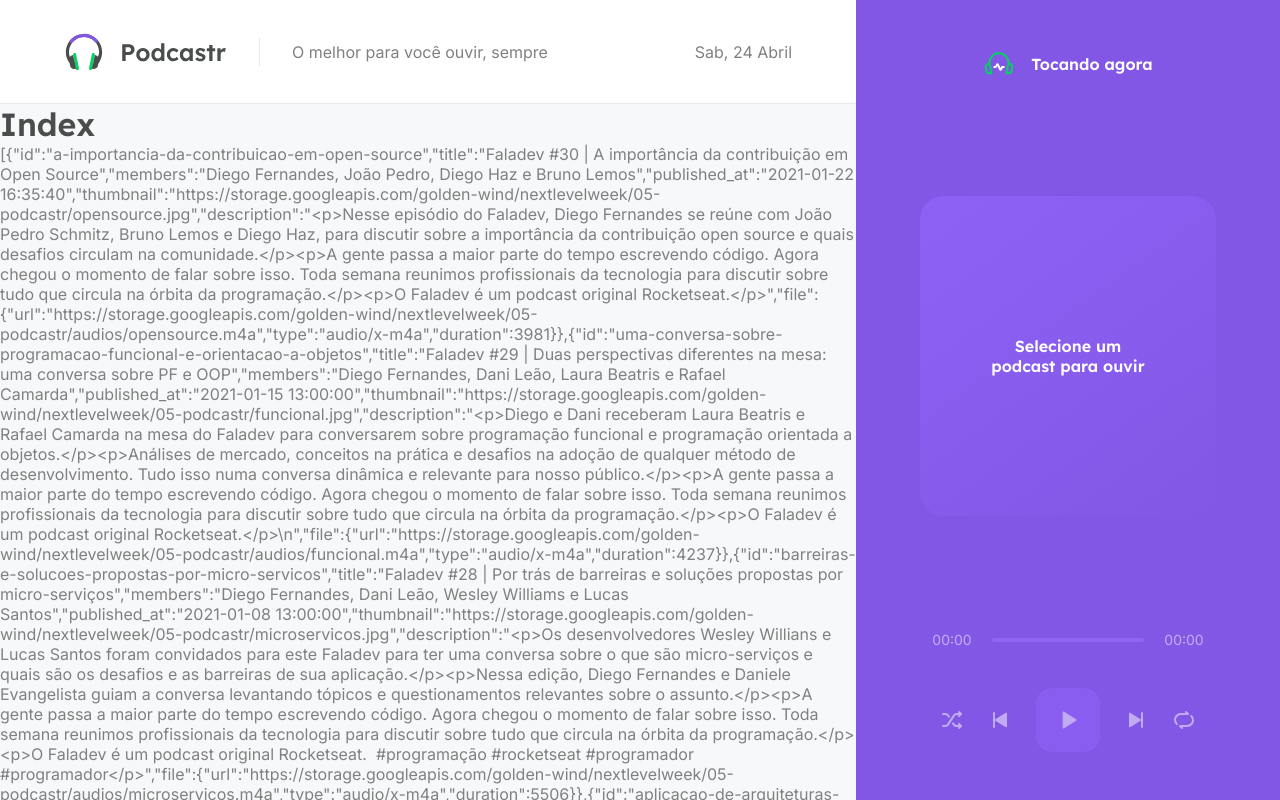
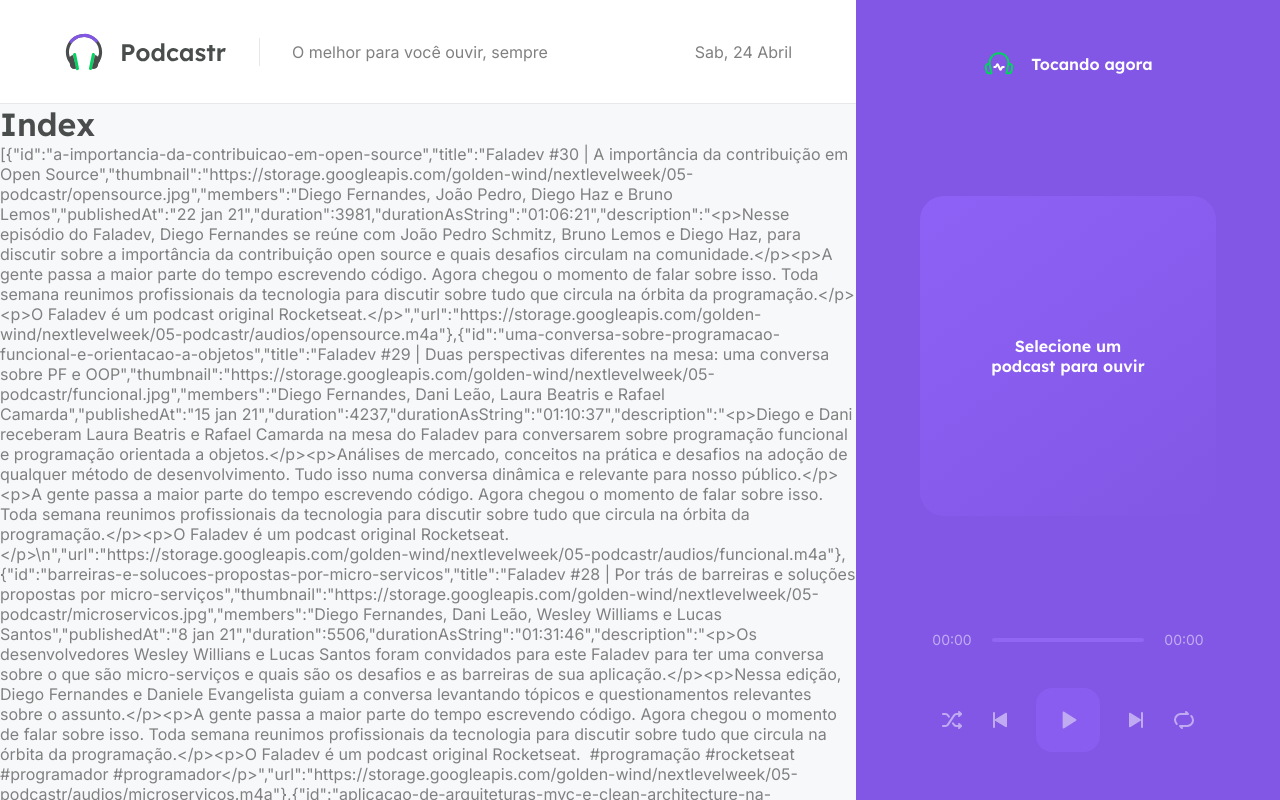
Before and after one commit to eduardomendoncabraga/podcastr, a Next.js app: page / in a window 1280 px wide. Shown: the top 800 px of the page. Built offline with nearby package versions, Linux system fonts and the light colour scheme; data requests are answered from the project's data file.

Commit message:
Typing and formatting data

```diff
--- a/package.json
+++ b/package.json
@@ -9,6 +9,7 @@
     "server": "json-server server.json -w -d 750 -p 3333"
   },
   "dependencies": {
+    "axios": "^0.21.1",
     "date-fns": "^2.21.1",
     "next": "10.1.3",
     "react": "17.0.2",
--- a/src/pages/index.tsx
+++ b/src/pages/index.tsx
@@ -1,8 +1,26 @@
-// SPA
-// SSR
-// SSG
+import { GetStaticProps } from 'next';
+import { format, parseISO } from 'date-fns';
+import ptBR from 'date-fns/locale/pt-BR';
+import { api } from '../services/api';
+import { convertDurationToTimeString } from '../utils/convertDurationToTimeString';
 
-export default function Home(props) {
+type Episode = {
+  id: string;
+  title: string;
+  members: string;
+  thumbnail: string;
+  description: string;
+  duration: number;
+  durationAsString: string;
+  url: string;
+  publishedAt: string;
+};
+
+type HomeProps = {
+  episodes: Episode[];
+};
+
+export default function Home(props: HomeProps) {
   return (
     <div>
       <h1>Index</h1>
@@ -11,14 +29,35 @@ export default function Home(props) {
   );
 }
 
-export async function getStaticProps() {
-  const response = await fetch('http://localhost:3333/episodes');
-  const data = await response.json();
+export const getStaticProps: GetStaticProps = async () => {
+  const { data } = await api.get('episodes', {
+    params: {
+      _limit: 12,
+      _sort: 'published_at',
+      _order: 'desc',
+    },
+  });
+
+  const episodes = data.map((episode) => {
+    return {
+      id: episode.id,
+      title: episode.title,
+      thumbnail: episode.thumbnail,
+      members: episode.members,
+      publishedAt: format(parseISO(episode.published_at), 'd MMM yy', {
+        locale: ptBR,
+      }),
+      duration: Number(episode.file.duration),
+      durationAsString: convertDurationToTimeString(episode.file.duration),
+      description: episode.description,
+      url: episode.file.url,
+    };
+  });
 
   return {
     props: {
-      episodes: data,
+      episodes,
     },
     revalidate: 60 * 60 * 8,
   };
-}
+};
--- /dev/null
+++ b/src/services/api.ts
@@ -0,0 +1,5 @@
+import axios from 'axios';
+
+export const api = axios.create({
+  baseURL: 'http://localhost:3333'
+})
--- /dev/null
+++ b/src/utils/convertDurationToTimeString.ts
@@ -0,0 +1,11 @@
+export function convertDurationToTimeString(duration: number) {
+  const hours = Math.floor(duration / 3600);
+  const minutes = Math.floor((duration % 3600) / 60);
+  const seconds = duration % 60;
+
+  const timeString = [hours, minutes, seconds]
+    .map(unit => String(unit).padStart(2, '0'))
+    .join(':')
+
+  return timeString;
+}
```
Also changed, not shown: 1 other file (tests, documents, lock files or other folders).
